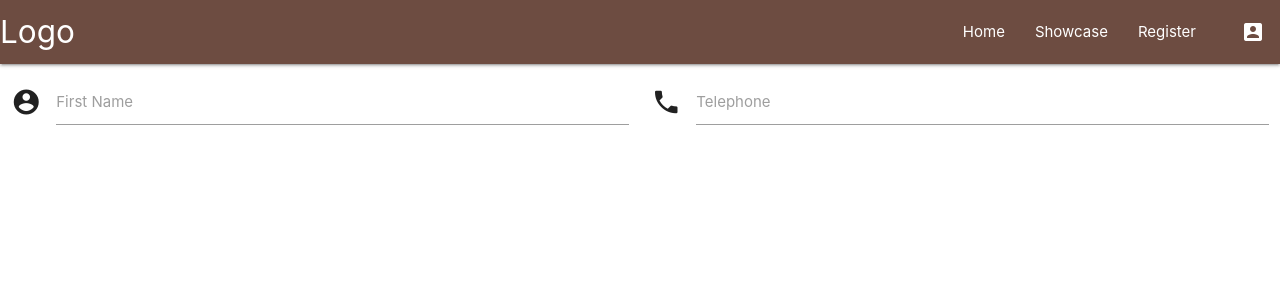
After one commit to Code-Institute-Submissions/SpudStar-milestone-three-project_OctResub, a Flask app: page /register in a window 1280 px wide. The commit adds this page. Shown: the top 300 px of the page. Run offline with Flask 2, Linux system fonts and the light colour scheme; some libraries are stand-ins or nearby versions.

Commit message:
Set up register page with basic materialize placeholders

```diff
--- a/app.py
+++ b/app.py
@@ -3,6 +3,7 @@ from flask import (Flask, flash, render_template,
     redirect, request, session, url_for)
 from flask_pymongo import PyMongo
 from bson.objectid import ObjectId
+from werkzeug.security import generate_password_hash, check_password_hash
 if os.path.exists("env.py"):
     import env
 
@@ -22,6 +23,10 @@ def all_trumps_showcase():
     cards = mongo.db.trump_card_stats.find()
     return render_template("showcase.html", cards = cards)
 
+@app.route("/register", methods=["GET","POST"])
+def register():
+    return render_template("register.html")
+
 
 if __name__ == "__main__":
     app.run(host=os.environ.get("IP"),
--- a/templates/base.html
+++ b/templates/base.html
@@ -26,7 +26,7 @@
         <ul class="right hide-on-med-and-down">
             <li><a href="{{ url_for('all_trumps_showcase') }}">Home</a></li>
             <li><a href="#">Showcase</a></li>
-            <li><a href="#">Register</a></li>
+            <li><a href="{{ url_for('register') }}">Register</a></li>
             <!-- Dropdown Trigger -->
             <li><a class="dropdown-trigger" href="#!" data-target="dropdown1"><i class="material-icons right">account_box</i></a></li>
         </ul>
@@ -36,7 +36,7 @@
     </header>
 
 
-    {% block cards %}
+    {% block content %}
     {% endblock %}
 
     <script src="https://cdnjs.cloudflare.com/ajax/libs/materialize/1.0.0/js/materialize.min.js"></script>
--- /dev/null
+++ b/templates/register.html
@@ -0,0 +1,19 @@
+{% extends "base.html" %}
+{% block content %}
+    <div class="row">
+        <form class="col s12">
+        <div class="row">
+            <div class="input-field col s6">
+            <i class="material-icons prefix">account_circle</i>
+            <input id="icon_prefix" type="text" class="validate">
+            <label for="icon_prefix">First Name</label>
+            </div>
+            <div class="input-field col s6">
+            <i class="material-icons prefix">phone</i>
+            <input id="icon_telephone" type="tel" class="validate">
+            <label for="icon_telephone">Telephone</label>
+            </div>
+        </div>
+        </form>
+    </div>
+  {% endblock %}
--- a/templates/showcase.html
+++ b/templates/showcase.html
@@ -1,5 +1,5 @@
 {% extends "base.html" %}
-{% block cards %}
+{% block content %}
     {% for trump_card in cards %}
     <div class = "container card_container">
         <div class="card_name_container valign-wrapper">
```
Also changed, not shown: static/js/script.js (line endings or trailing spaces).
